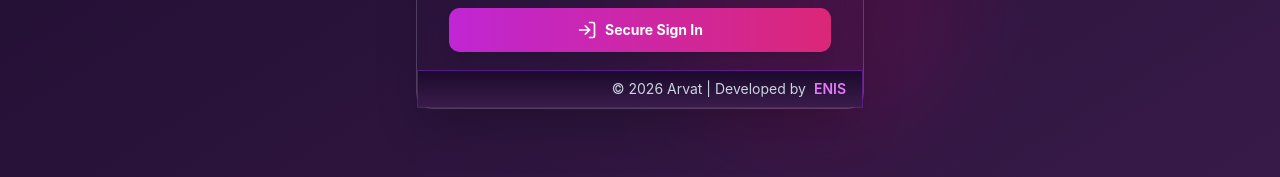
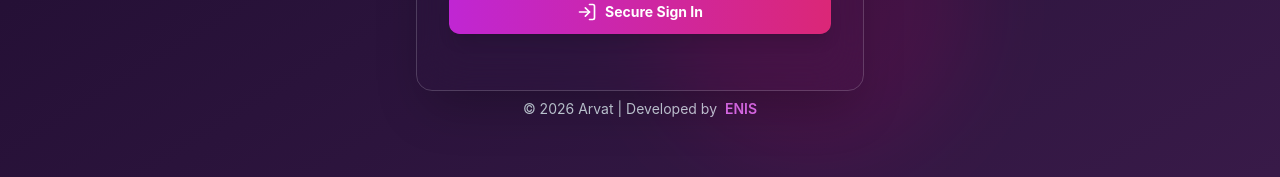
Before and after one commit to EethalTeam/enis-crm, a React (Vite) app: page /login in a window 1280 px wide. Shown: the part 526-703 px from the top of the page. Built offline with nearby package versions, Linux system fonts and the light colour scheme; no server answers.

Commit message:
Login page Edit

```diff
--- a/src/pages/Login.jsx
+++ b/src/pages/Login.jsx
@@ -246,9 +246,25 @@ export default function Login() {
                   )}
                 </Button>
               </motion.div>
-              <Footer />
+
+
+
             </form>
+
           </div>
+               <div className="flex justify-center  px-4 py-2 rounded-md">
+                <span className="flex items-center gap-2 text-xs md:text-sm text-slate-300">
+                  © {new Date().getFullYear()} Arvat | Developed by
+                  <a
+                    href="https://eethalnaditsolutions.in/"
+                    target="_blank"
+                    rel="noopener noreferrer"
+                    className="text-fuchsia-400 hover:text-fuchsia-300 font-semibold"
+                  >
+                    ENIS
+                  </a>
+                </span>
+              </div>
         </motion.div>
       </div>
     </>
```
